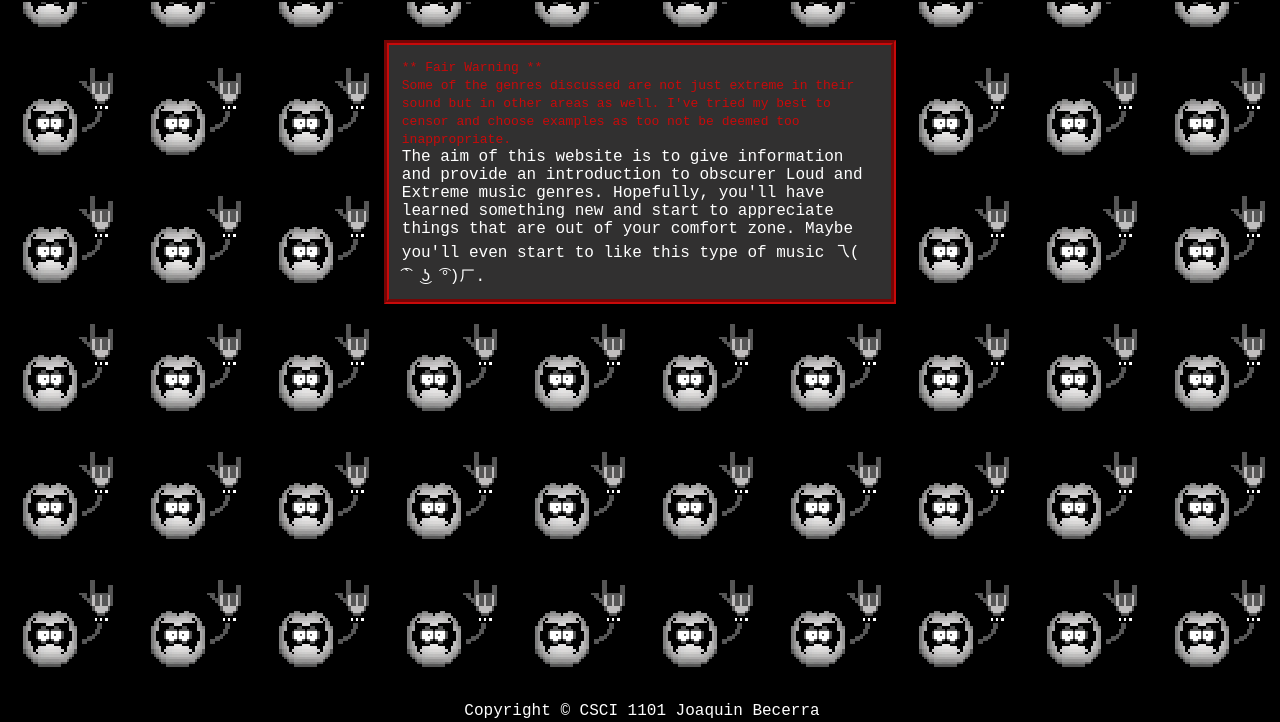
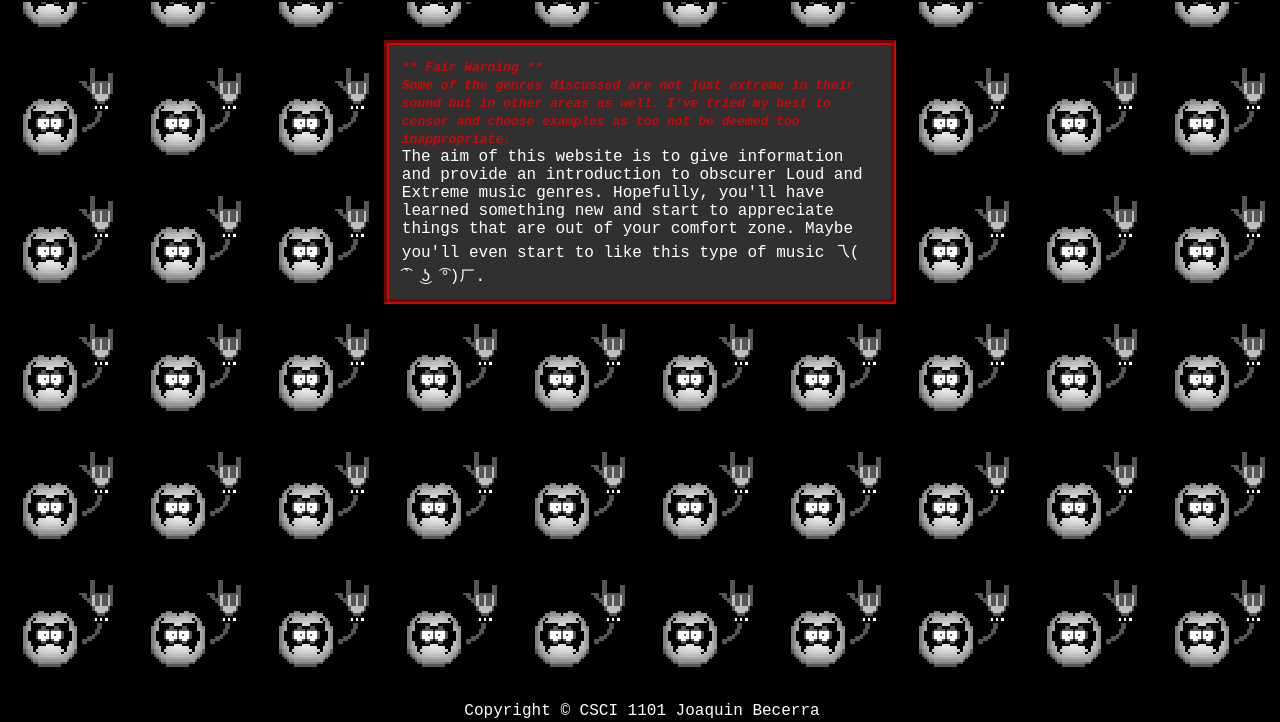
Before and after one commit to pint711/CSCI-1101-WebProject, a plain HTML site: page index.html in a window 1280 px wide. Shown: the part 78-800 px from the top of the page. Drawn offline with Linux system fonts and the light colour scheme.

Commit message:
i + b tags

```diff
--- a/index.html
+++ b/index.html
@@ -18,9 +18,11 @@
         </header>
         <div class="content">
         <p>
+        <i><b>
         <span id="warning">** Fair Warning ** <br> Some of the genres discussed are not just extreme in their sound but in other areas as well.
             I've tried my best to censor and choose examples as too not be deemed too inappropriate. <br>
         </span>
+        </b></i>
             The aim of this website is to give information and provide an introduction to obscurer Loud and Extreme music genres.
             Hopefully, you'll have learned something new and start to appreciate things that are out of your comfort zone.
             Maybe you'll even start to like this type of music 乁( ͡` ͜ʖ ͡°)ㄏ.
```
Also changed, not shown: genres.html (+1 -1 lines).
